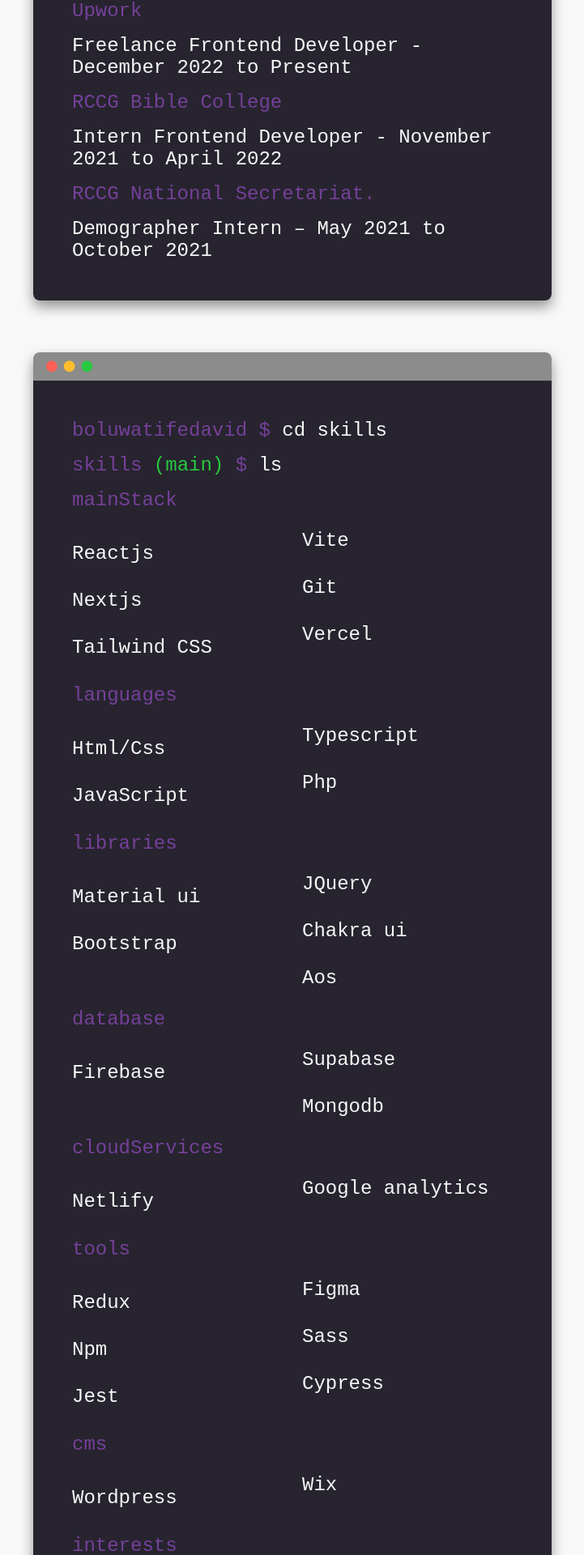
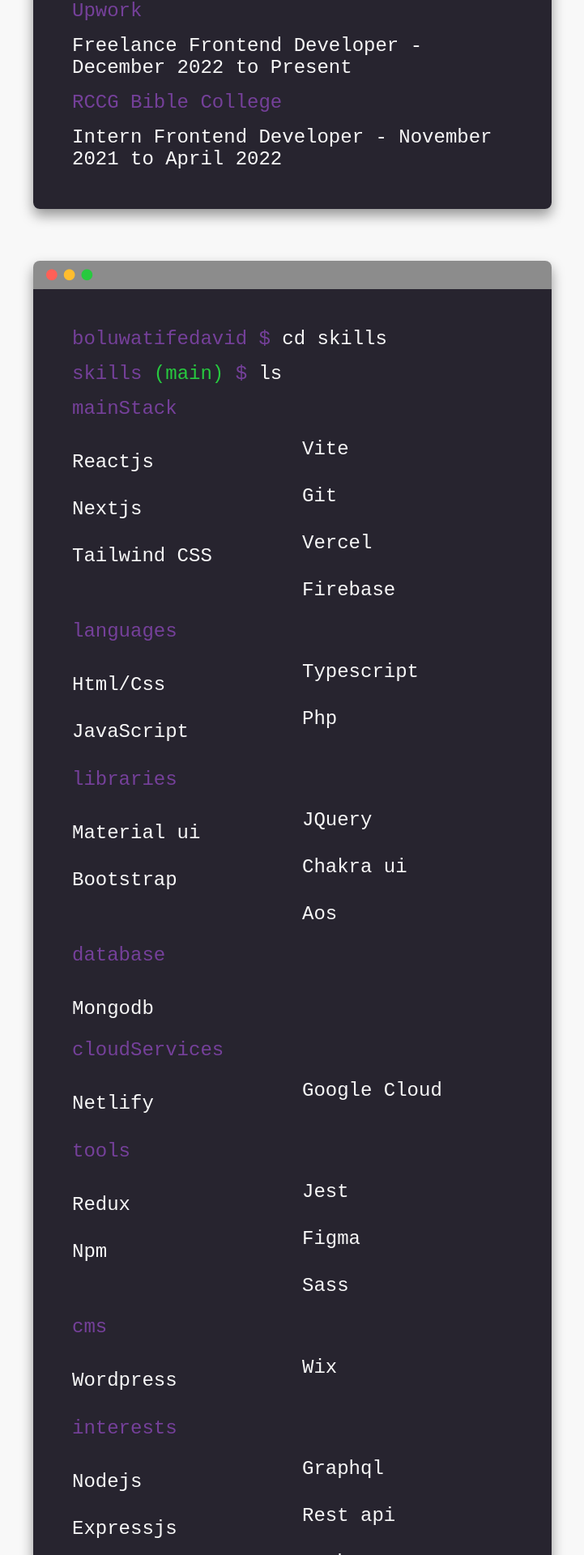
Before and after one commit to GIT-Gizmo/dave, a React (Vite) app: page /about in a window 1280 px wide. Shown: the part 879-2799 px from the top of the page at 81% size, without its empty margins (279-1000 px from the left). Built offline with nearby package versions, Linux system fonts and the light colour scheme.

Commit message:
added new project

```diff
--- a/src/assets/info/Info.jsx
+++ b/src/assets/info/Info.jsx
@@ -61,12 +61,12 @@
   ],
   bio: "Hello! I'm Boluwatife David, a dynamic Frontend developer transitioning to Full Stack soon. I enjoy learning new technologies and trying out new Frontend tools. I recently started contributing to open source projects and it's practically my new hobby. I'm available to collaborate on impactful projects",
   skills: {
-    mainStack: ['Reactjs', 'Nextjs', 'Tailwind CSS', 'Vite', 'Git', 'Vercel'],
+    mainStack: ['Reactjs', 'Nextjs', 'Tailwind CSS', 'Vite', 'Git', 'Vercel', 'Firebase'],
     languages: ['Html/Css', 'JavaScript', 'Typescript', 'Php'],
     libraries: ['Material ui', 'Bootstrap', 'JQuery', 'Chakra ui', 'Aos'],
-    database: ['Firebase', 'Supabase', 'Mongodb'],
-    cloudServices: ['Netlify', 'Google analytics'],
-    tools: ['Redux', 'Npm', 'Jest', 'Figma', 'Sass', 'Cypress'],
+    database: [ /*'Supabase',*/ 'Mongodb'],
+    cloudServices: ['Netlify', 'Google Cloud'],
+  tools: ['Redux', 'Npm', 'Jest', 'Figma', 'Sass', /*'Cypress'*/],
     cms: ['Wordpress', 'Wix'],
     interests: ['Nodejs', 'Expressjs', 'Nestjs', 'Graphql', 'Rest api', 'Python', 'React native']
   },
@@ -104,12 +104,12 @@
     // This is where your portfolio projects will be detailed
     //   for the null ones, the button will not show up
     {
-      title: 'Ehazypay',
-      detail: 'Ehazypay is a single page platform that gives you easy access to trade your cryptocurrencies directly with trusted vendors.',
+      title: 'PromptSynth',
+      detail: 'Prompt Synth is a platform for sharing and exploring powerful AI prompts.Built with the robust full-stack capabilities of Next.js and beautifully styled with Tailwind CSS. ',
       stack: 'Html, Css, Bootstrap, jQuery',
-      live: 'https://ehazypay.com.ng', //this should be a link to the live version of your project, think github pages, netlify, heroku, etc. Or your own domain, if you have it.
-      source: 'https://github.com/GIT-Gizmo/ehazypay', // this should be a link to the **repository** of the project, where the code is hosted.
-      image: 'https://i.gyazo.com/1bf1cbf1ea795ec74aa2e4e0ae5ca54a.png',
+      live: 'https://promptsynth.vercel.app', //this should be a link to the live version of your project, think github pages, netlify, heroku, etc. Or your own domain, if you have it.
+      source: 'https://github.com/GIT-Gizmo/promptsynth', // this should be a link to the **repository** of the project, where the code is hosted.
+      image: 'https://i.gyazo.com/eaba80346d6a95e5b8a6b0a1448c9c4b.png',
     },
     {
       title: 'WingsTrip',
@@ -118,6 +118,14 @@
       live: 'https://wingstrip.vercel.app', //this should be a link to the live version of your project, think github pages, netlify, heroku, etc. Or your own domain, if you have it.
       source: 'https://github.com/GIT-Gizmo/Wings-Trip', // this should be a link to the **repository** of the project, where the code is hosted.
       image: 'https://i.gyazo.com/46b46ffdc141dc81e2d1cf115b947c0a.jpg',
+    },
+    {
+      title: 'Ehazypay',
+      detail: 'Ehazypay is a single page platform that gives you easy access to trade your cryptocurrencies directly with trusted vendors.',
+      stack: 'Html, Css, Bootstrap, jQuery',
+      live: 'https://ehazypay.com.ng', //this should be a link to the live version of your project, think github pages, netlify, heroku, etc. Or your own domain, if you have it.
+      source: 'https://github.com/GIT-Gizmo/ehazypay', // this should be a link to the **repository** of the project, where the code is hosted.
+      image: 'https://i.gyazo.com/1bf1cbf1ea795ec74aa2e4e0ae5ca54a.png',
     },
     {
       title: 'Little Lemon',
--- a/src/components/about/About.jsx
+++ b/src/components/about/About.jsx
@@ -58,10 +58,6 @@
             <p>
                 <p style={{color: info.baseColor}}>RCCG Bible College</p>
                 <p>Intern Frontend Developer - November 2021 to April 2022</p>
-            </p>
-            <p>
-                <p style={{color: info.baseColor}}>RCCG National Secretariat.</p>
-                <p>Demographer Intern – May 2021 to October 2021</p>
             </p>
       </>
     );
```
